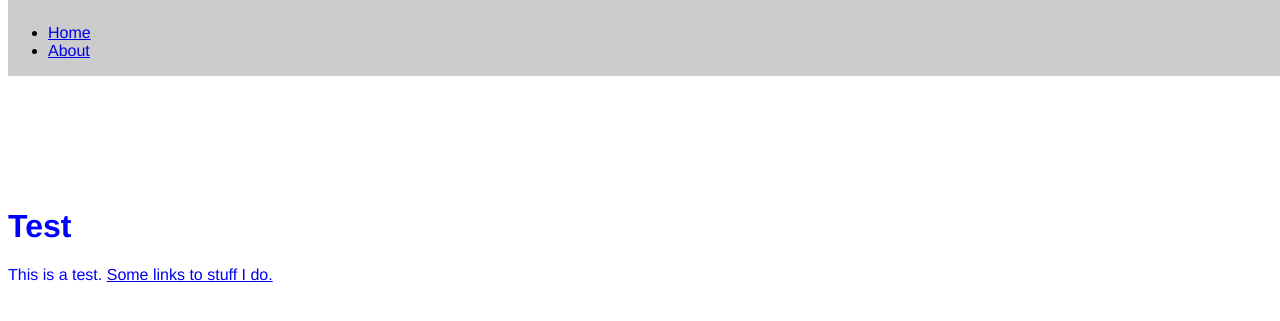
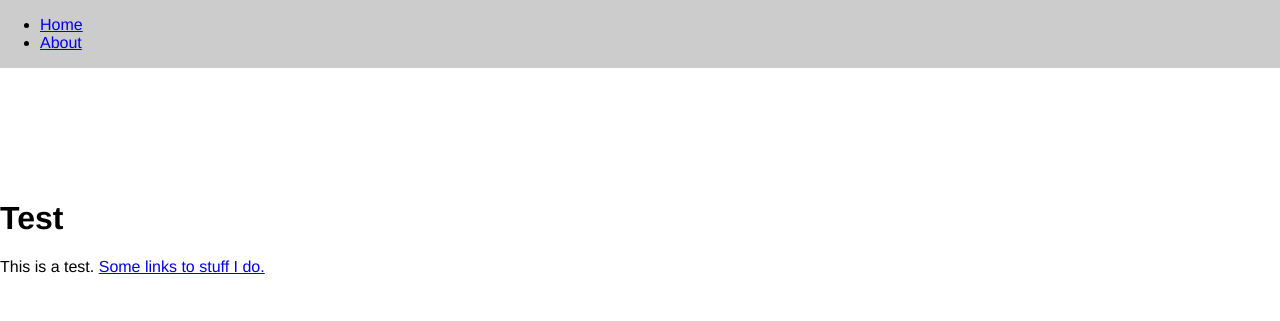
Before and after one commit to LKS90/LKS90.github.io, a Jekyll site: the page built from index.html, in a window 1280 px wide and 1400 px high. Shown: the top 321 px of the window. Built offline with Jekyll 4.4.1, drawn with Linux system fonts in a browser that asks for light colours.

Commit message:
Update main.css

```diff
--- a/css/main.css
+++ b/css/main.css
@@ -1,3 +1,7 @@
+html, body {
+    margin: 0;
+    padding: 0;
+}
 .header {
     font-family: "Helvetica Neue", "Arial", sans-serif;
     background-color: #ccc;
@@ -21,7 +25,6 @@
 .content {
     font-family: "Helvetica Neue", "Arial", sans-serif;
     height: 1500px;
-    color: blue;
     background-color: #fff;
     margin-top: 100px;
 }
```
